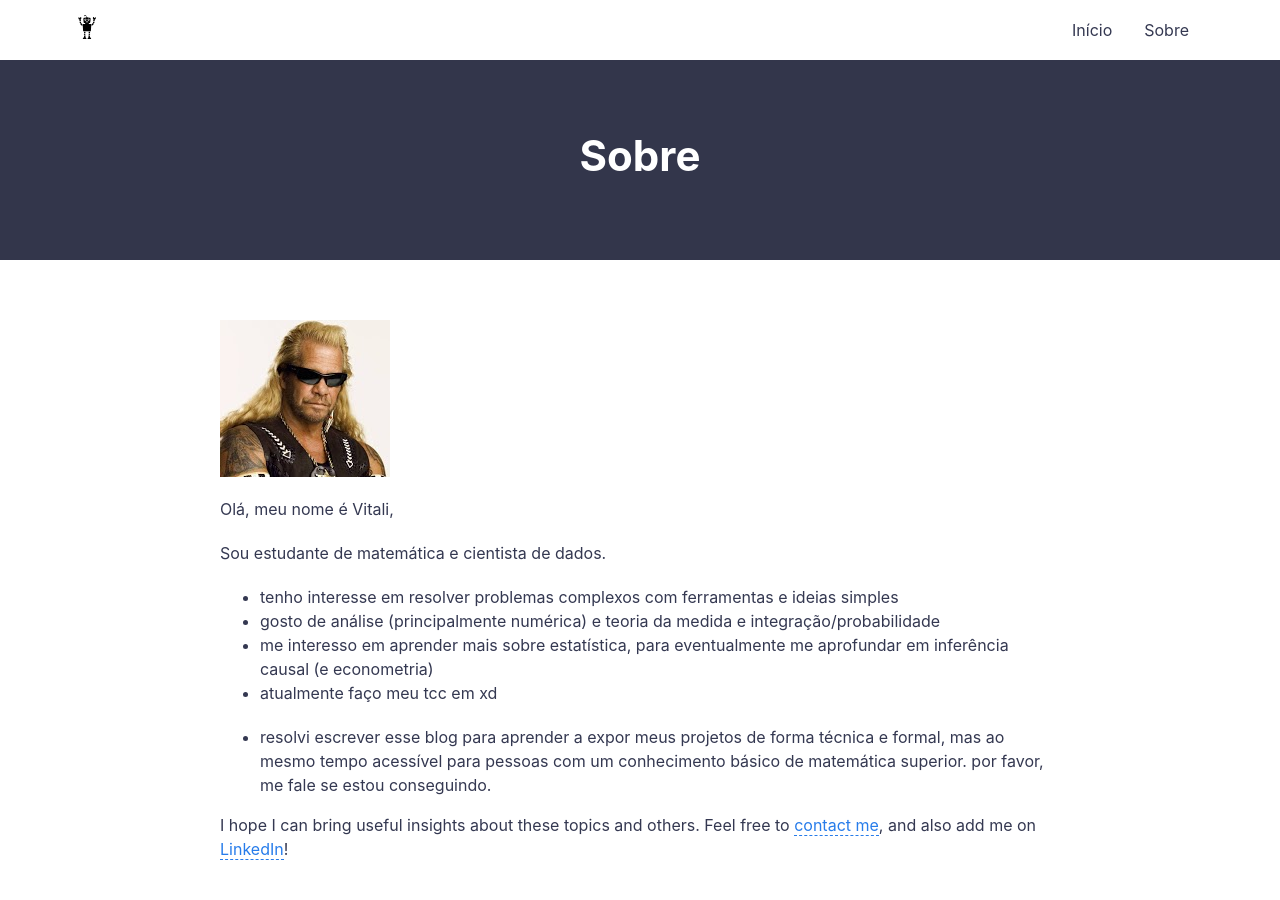
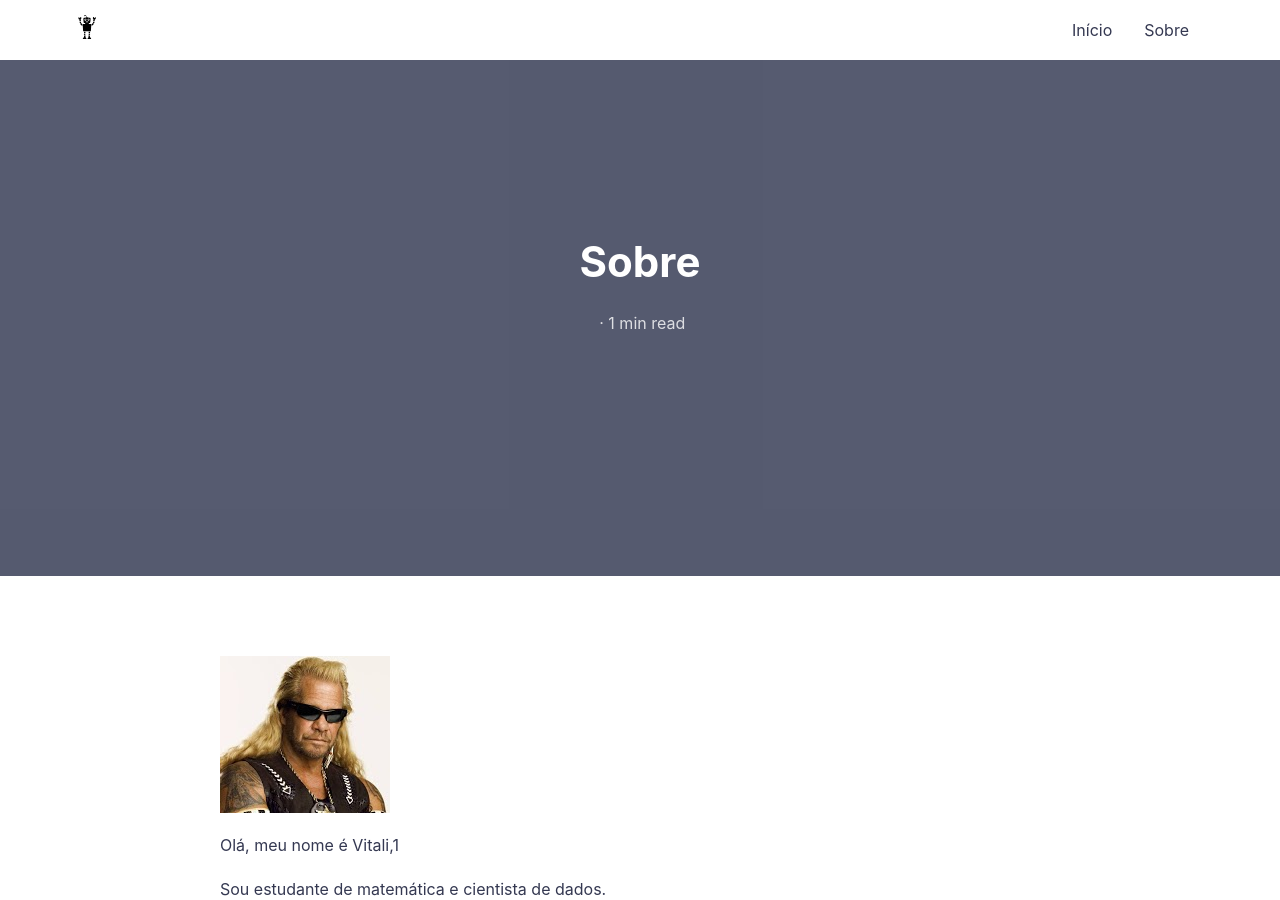
Before and after one commit to vitaliset/vitaliset.github.io, a Jekyll site: the page built from about.md, in a window 1280 px wide and 900 px high. Built offline with Jekyll 4.4.1, drawn with Linux system fonts in a browser that asks for light colours; comment, search, counter and statistics services are not loaded.

Commit message:
teste post na about

```diff
--- a/about.md
+++ b/about.md
@@ -8,7 +8,7 @@
 ![profile]({{ "assets/img/vitali.jpg" | absolute_url }})
 
 
-Olá, meu nome é Vitali,
+Olá, meu nome é Vitali,1
 
 Sou estudante de matemática e cientista de dados.
 
```
Also changed, not shown: other parts of about.md (+1 -1 lines).
